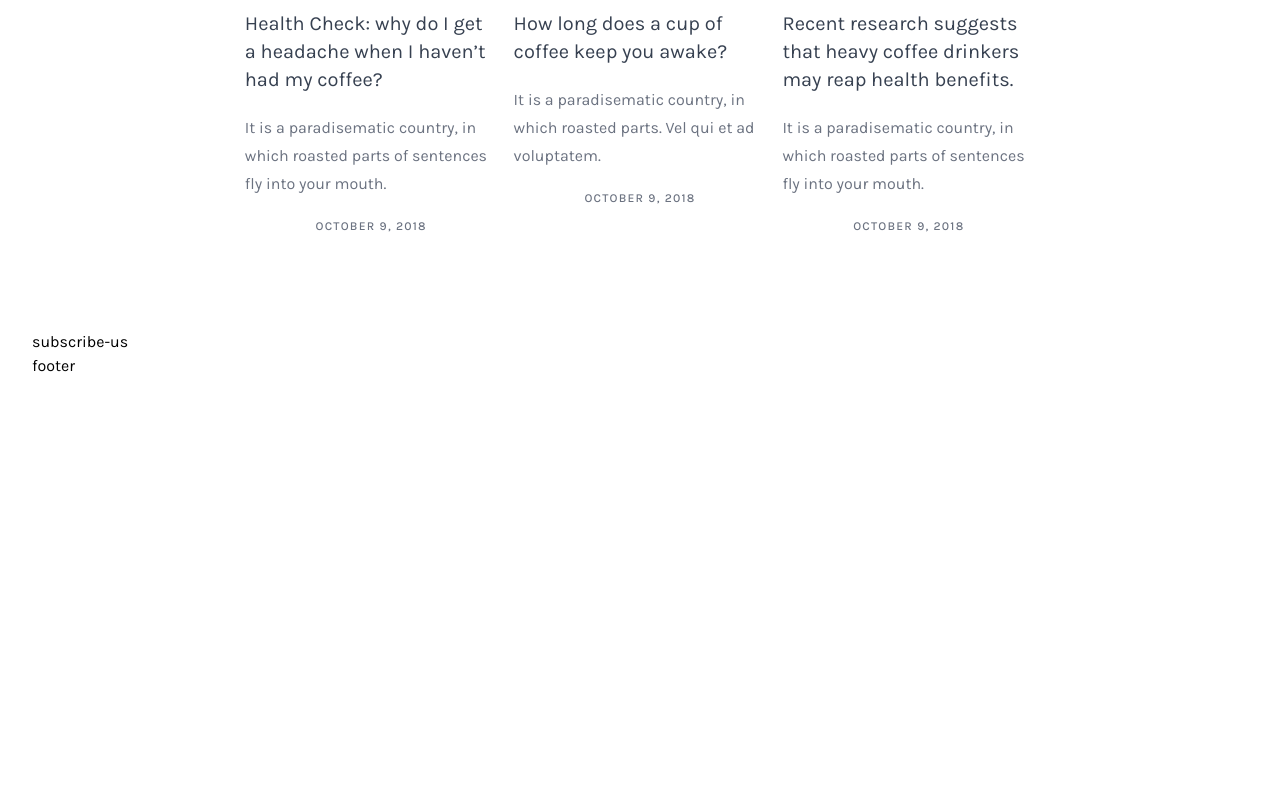
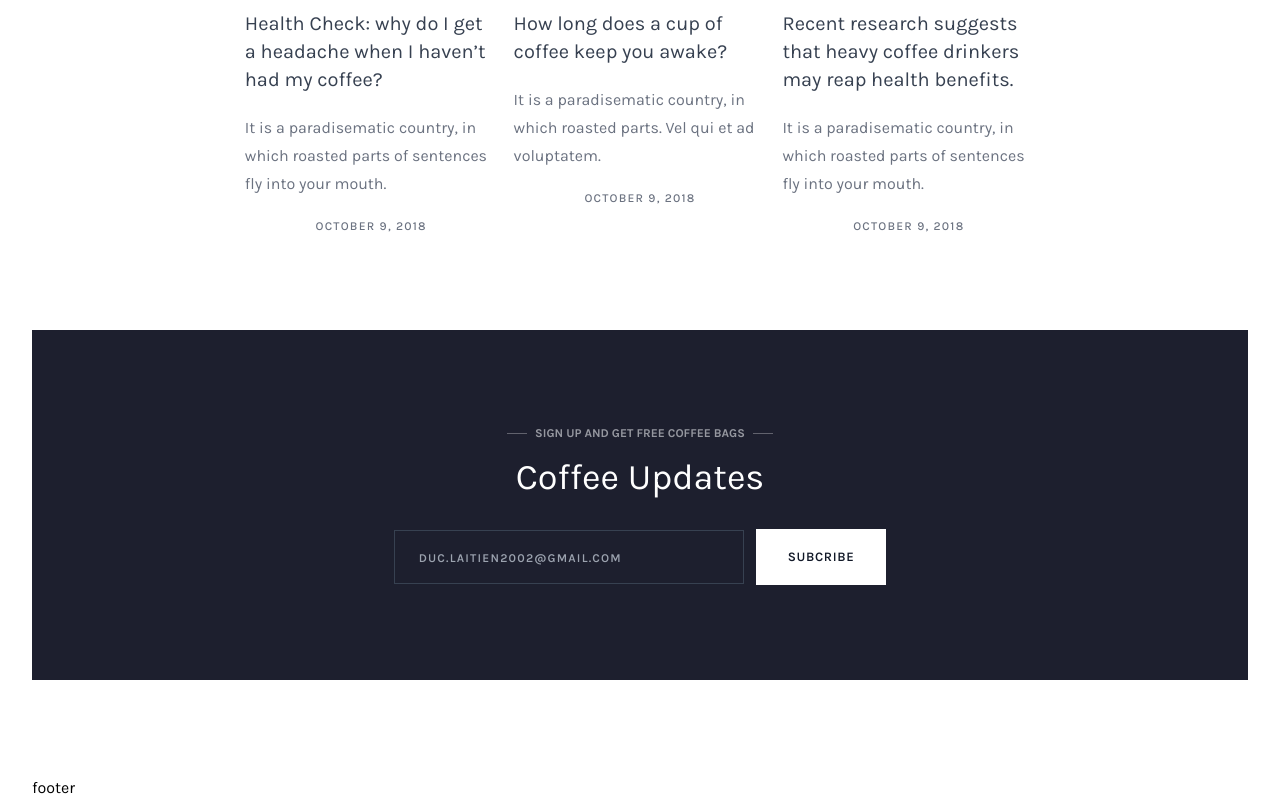
Before and after one commit to Tienduc37y/coffee-tailwindcss, a website: page public/index.html in a window 1280 px wide. Shown: the part 5240-6040 px from the top of the page. Before the commit the page ends 5618 px from the top, so only its background shows below. Drawn offline with nearby package versions, Linux system fonts and the light colour scheme; files that its build step writes are made by us from their sources.

Commit message:
add subcribe_us

```diff
--- a/public/index.html
+++ b/public/index.html
@@ -367,7 +367,22 @@
                 </div>
                 <!-- End lifestyle-stories -->
                 <!-- Start subscribe-us-->
-                <div class="subscribe-us">subscribe-us</div>
+                <div class="subscribe-us h-[350px] bg-[#1d1f2e] flex flex-col justify-center items-center mb-24">
+                    <div class= "mb-4 text-gray-200 opacity-60 text-xs flex items-center gap-2">
+                            <div class="w-5 h-px bg-white opacity-50"></div>
+                            <div class="font-bold text-xs uppercase text-center ">SIGN UP AND GET FREE COFFEE BAGS</div>
+                            <div class="w-5 h-px bg-white opacity-50"></div>
+                    </div>
+                    <div class="text-4xl text-white mb-8">Coffee Updates</div>
+                    <div class="flex flex-col md:flex-row justify-center items-center gap-3">
+                            <div class="text-center">
+                                <input type="email" placeholder="duc.laitien2002@gmail.com" class="px-6 py-4 w-[350px] max-w-[80%] xs:max-w-full bg-transparent border-[1px] border-gray-700 outline-none text-white leading-5 hover:border-gray-300 focus:border-gray-300 duration-500 placeholder:text-xs placeholder:tracking-widest placeholder:font-semibold placeholder:uppercase ">
+                            </div>
+                            <div class="">
+                                <button type="submit" class="td-button bg-white text-gray-900 w-max h-max-[54px]">Subcribe</button>
+                            </div>
+                    </div>
+                </div>
                 <!-- End subscribe-us -->
             </main>
             <!-- End Main -->
```
